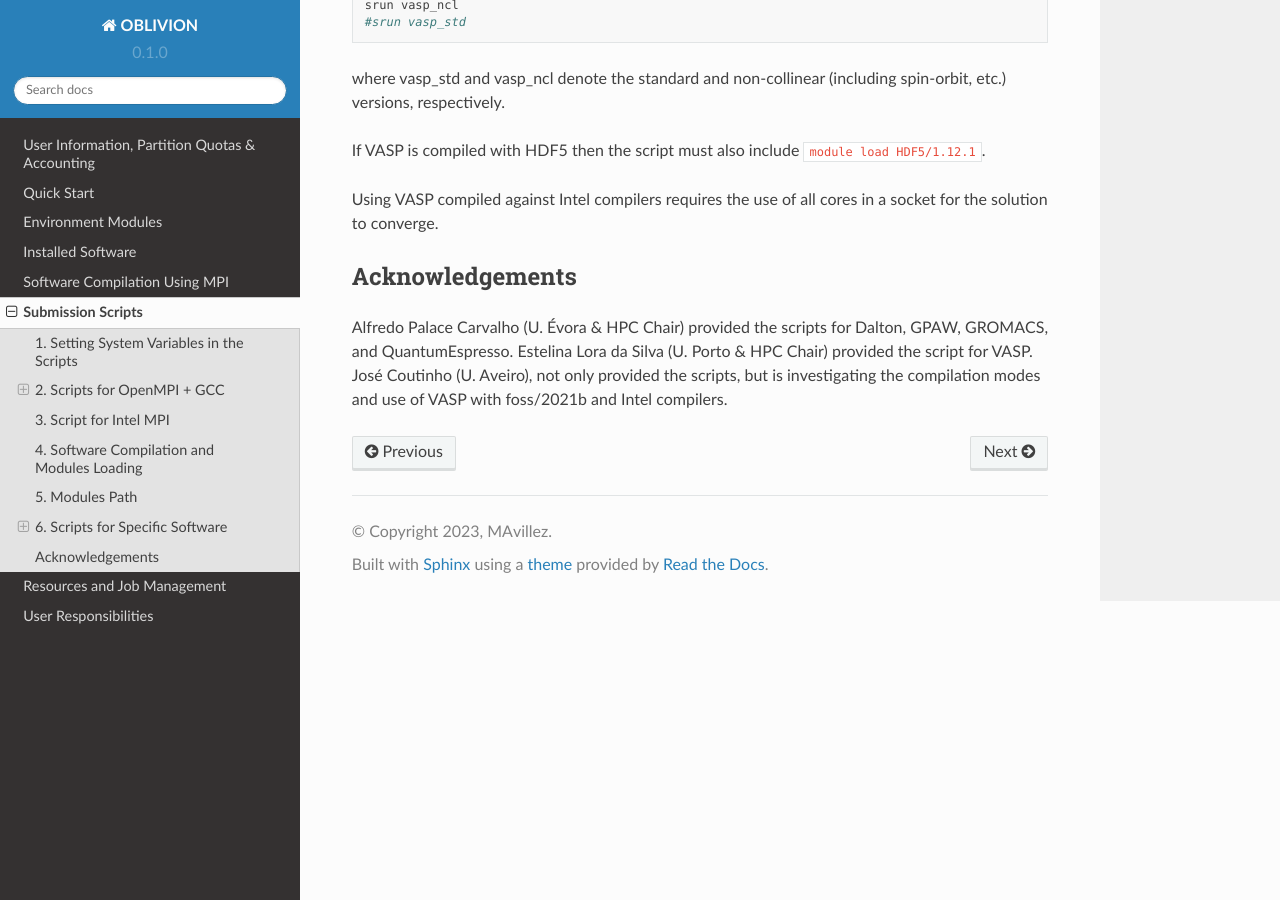
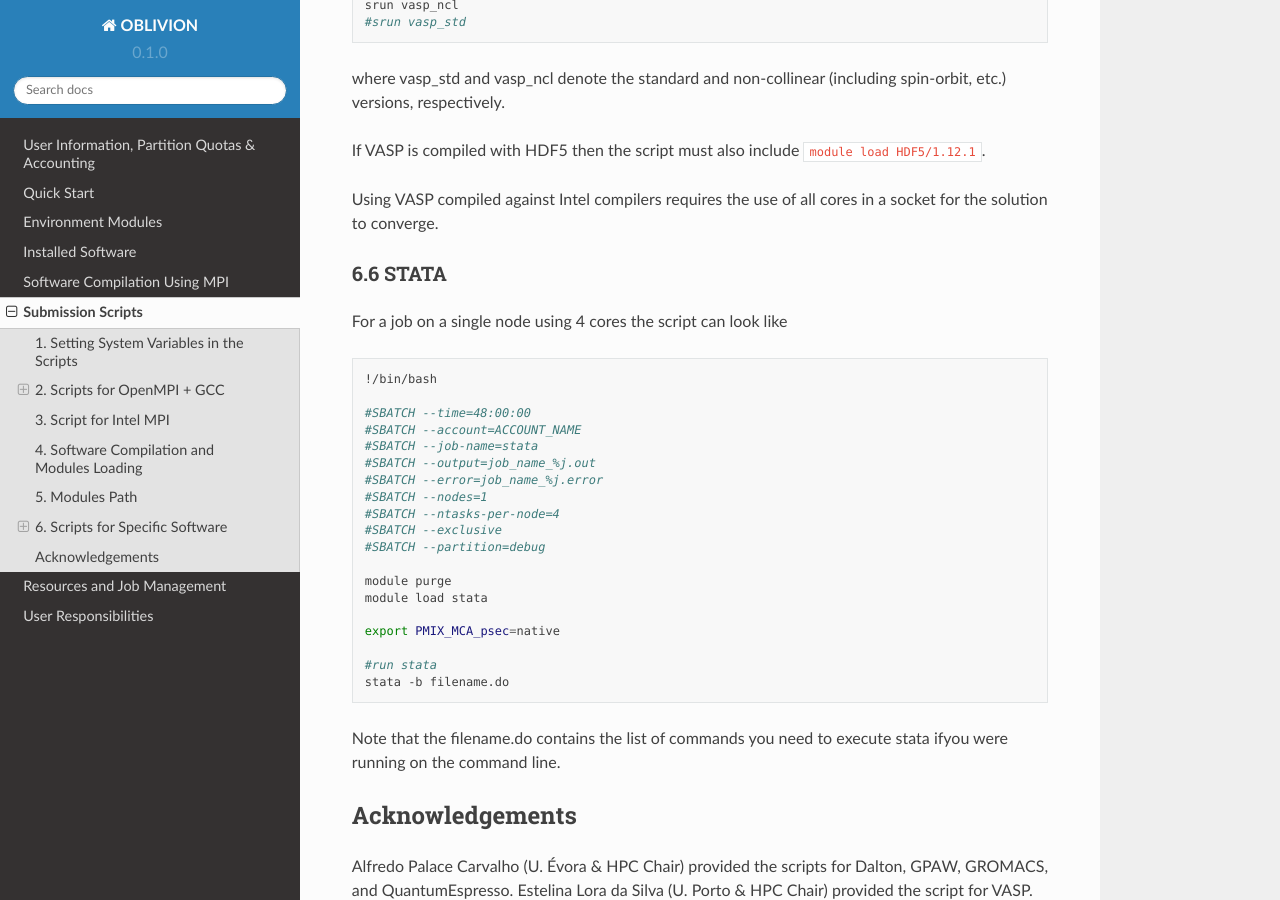
Before and after one commit to mavillez/Oblivion, a Sphinx documentation site: the page built from docs/source/scripts.rst, in a window 1280 px wide and 900 px high, scrolled down 7600 px. Built offline with Sphinx 7.4.7 and the Read the Docs theme 2.0.0, drawn with Linux system fonts in a browser that asks for light colours.

Commit message:
Update scripts.rst

```diff
--- a/docs/source/scripts.rst
+++ b/docs/source/scripts.rst
@@ -409,6 +409,38 @@ If VASP is compiled with HDF5 then the script must also include ``module load HD
 
 Using VASP compiled against Intel compilers requires the use of all cores in a socket for the solution to converge.
 
+6.6 STATA
+~~~~~~~~~
+
+For a job on a single node using 4 cores the script can look like
+
+.. code-block:: bash
+
+  !/bin/bash
+
+  #SBATCH --time=48:00:00
+  #SBATCH --account=ACCOUNT_NAME
+  #SBATCH --job-name=stata
+  #SBATCH --output=job_name_%j.out
+  #SBATCH --error=job_name_%j.error
+  #SBATCH --nodes=1
+  #SBATCH --ntasks-per-node=4
+  #SBATCH --exclusive
+  #SBATCH --partition=debug
+
+  module purge
+  module load stata
+
+  export PMIX_MCA_psec=native
+
+  #run stata
+  stata -b filename.do
+
+Note that the filename.do contains the list of commands you need to execute stata ifyou were running on the command line.
+
+
+
+
 Acknowledgements
 ---------------
 
```
